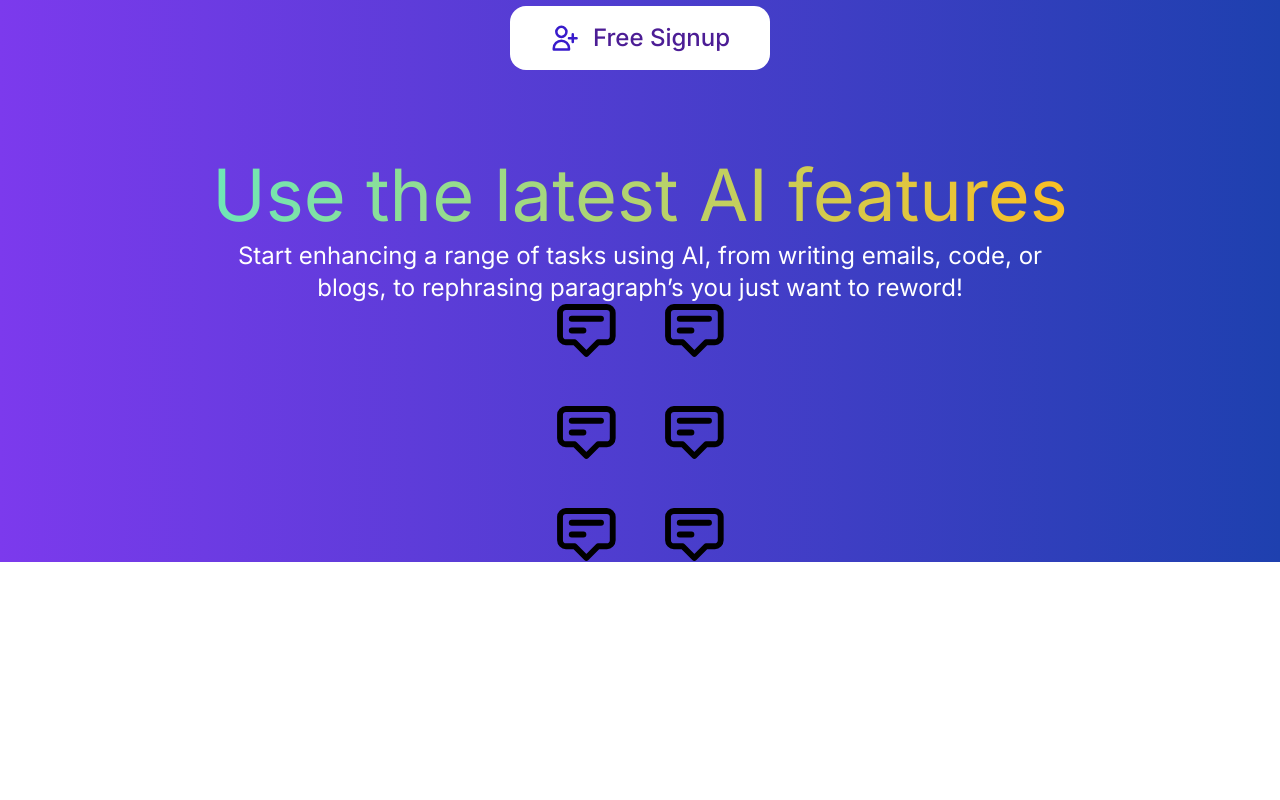
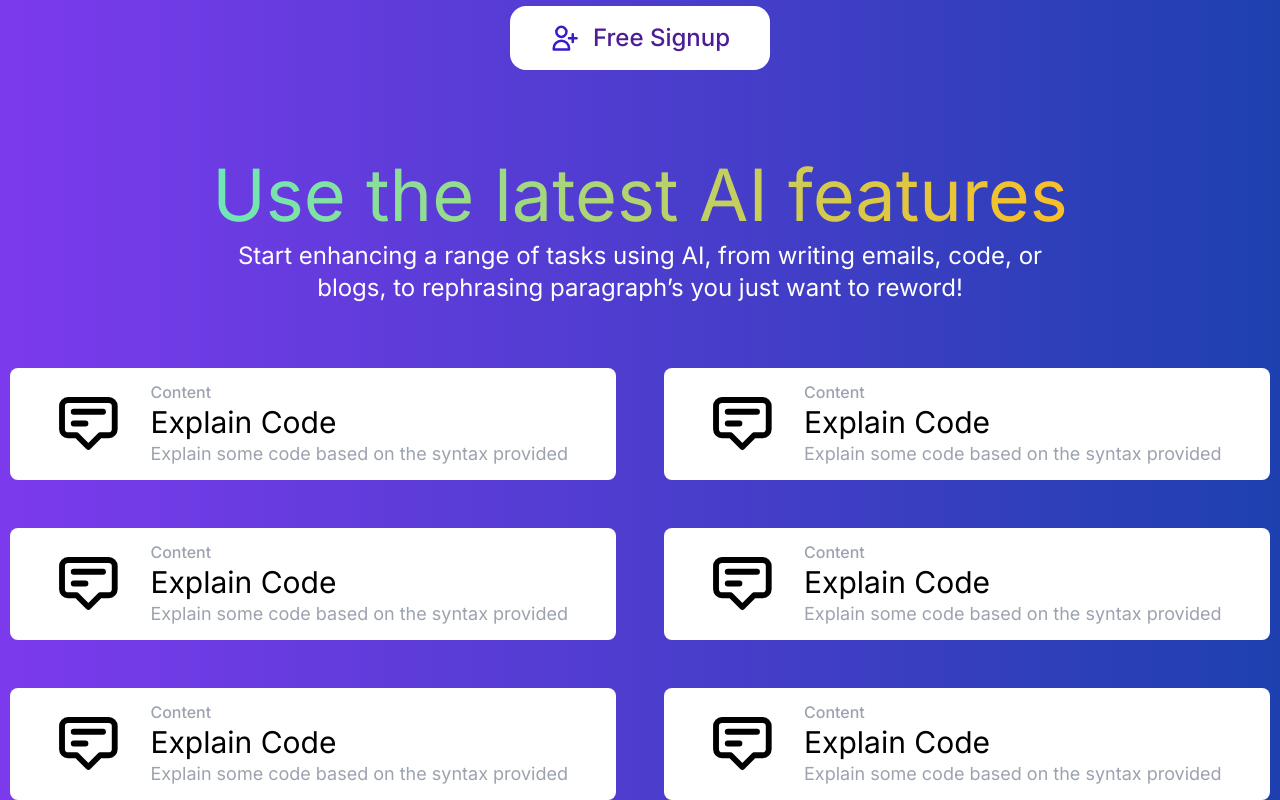
Before and after one commit to hsunwei423/enhance_ai_ui, a React (Create React App) app: page / in a window 1280 px wide. Shown: the part 1070-1870 px from the top of the page. Before the commit the page ends 1632 px from the top, so only its background shows below. Built offline with nearby package versions, Linux system fonts and the light colour scheme.

Commit message:
add content

```diff
--- a/src/components/FeatureItem/index.tsx
+++ b/src/components/FeatureItem/index.tsx
@@ -10,8 +10,21 @@ export default function FeatureItem({
   description: string;
 }) {
   return (
-    <div className="flex items-center gap-x-8">
-      <img src={ExplainImg} alt="" width="60px" className="object-contain" />
+    <div
+      className="flex items-center gap-x-8 bg-white rounded-lg py-3 px-12"
+      style={{ boxShadow: "0 0 50 0 0.12" }}
+    >
+      <img
+        src={ExplainImg}
+        alt=""
+        width="60px"
+        className="object-contain flex-initial"
+      />
+      <div className="flex-1 flex flex-col">
+        <div className="text-gray-400 font-medium text-base">{title}</div>
+        <div className="text-3xl">{mainTitle}</div>
+        <div className="text-lg text-gray-400">{description}</div>
+      </div>
     </div>
   );
 }
--- a/src/pages/Home/index.tsx
+++ b/src/pages/Home/index.tsx
@@ -143,7 +143,7 @@ export default function Home() {
           or <br /> blogs, to rephrasing paragraph’s you just want to reword!
         </p>
 
-        <div className="grid grid-cols-2 gap-12 mt-18">
+        <div className="grid grid-cols-2 gap-12 mt-16">
           {FEATURE_CONTENT_LIST.map((d, index) => (
             <FeatureItem
               key={index}
```
